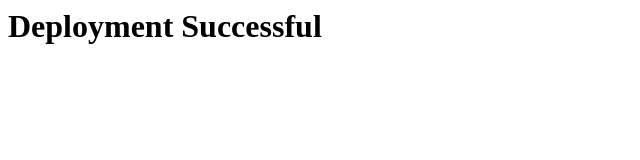
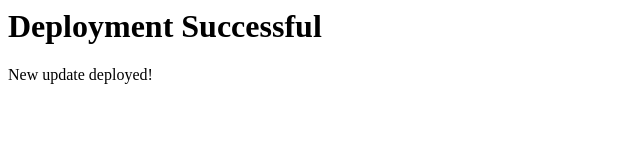
Before and after one commit to nishapatwal/._., a plain HTML site: page index.html in a window 1280 px wide. Shown: the whole page, without its empty margins (0-640 px from the left). Drawn offline with Linux system fonts and the light colour scheme.

Commit message:
Update index.html

```diff
--- a/index.html
+++ b/index.html
@@ -1 +1,2 @@
 <h1>Deployment Successful</h1>
+<p>New update deployed!</p>
```
